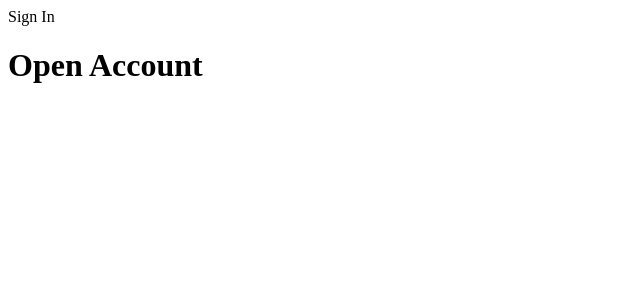
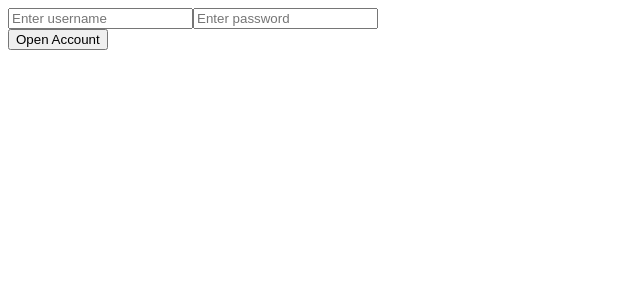
Before and after one commit to always-on-chain/bank-api, a React app: page / in a window 1280 px wide. Shown: the top 300 px of the page, without its empty margins (0-640 px from the left). Built offline with nearby package versions, Linux system fonts and the light colour scheme; the HTML template or start-up script is replaced by a standard one.

Commit message:
implemented form for signin component and button for open account

```diff
--- a/package.json
+++ b/package.json
@@ -24,6 +24,7 @@
     "babel-preset-react": "^6.24.1",
     "express": "^4.16.3",
     "react": "^16.4.1",
+    "react-bootstrap": "^0.32.1",
     "react-dom": "^16.4.1",
     "webpack": "^4.16.0"
   },
--- a/react-client/src/components/OpenAccount.jsx
+++ b/react-client/src/components/OpenAccount.jsx
@@ -1,4 +1,5 @@
 import React from 'react';
+import Button from 'react-bootstrap/lib/Button';
 
 class OpenAccount extends React.Component {
   constructor(props) {
@@ -12,7 +13,7 @@ class OpenAccount extends React.Component {
 
   render() {
     return (
-      <h1>Open Account</h1>
+      <Button bsStyle="primary">Open Account</Button>
     )
   }
 }
--- a/react-client/src/components/SignIn.jsx
+++ b/react-client/src/components/SignIn.jsx
@@ -1,5 +1,6 @@
 import React from 'react';
-import OpenAccount from './OpenAccount.jsx'
+import OpenAccount from './OpenAccount.jsx';
+import FormControl from 'react-bootstrap/lib/FormControl';
 
 class SignIn extends React.Component {
   constructor(props) {
@@ -10,10 +11,22 @@ class SignIn extends React.Component {
     }
   }
 
+
+
   render() {
     return (
       <div>
-        Sign In
+        <form id="sign-in">
+          <FormControl
+            placeholder="Enter username"
+            id="signin-username"
+          />
+          <FormControl
+            placeholder="Enter password"
+            id='signin-password'
+          />
+
+        </form>
         <OpenAccount />
       </div>
     )
```
Also changed, not shown: 4 other files (tests, documents, lock files or other folders).
